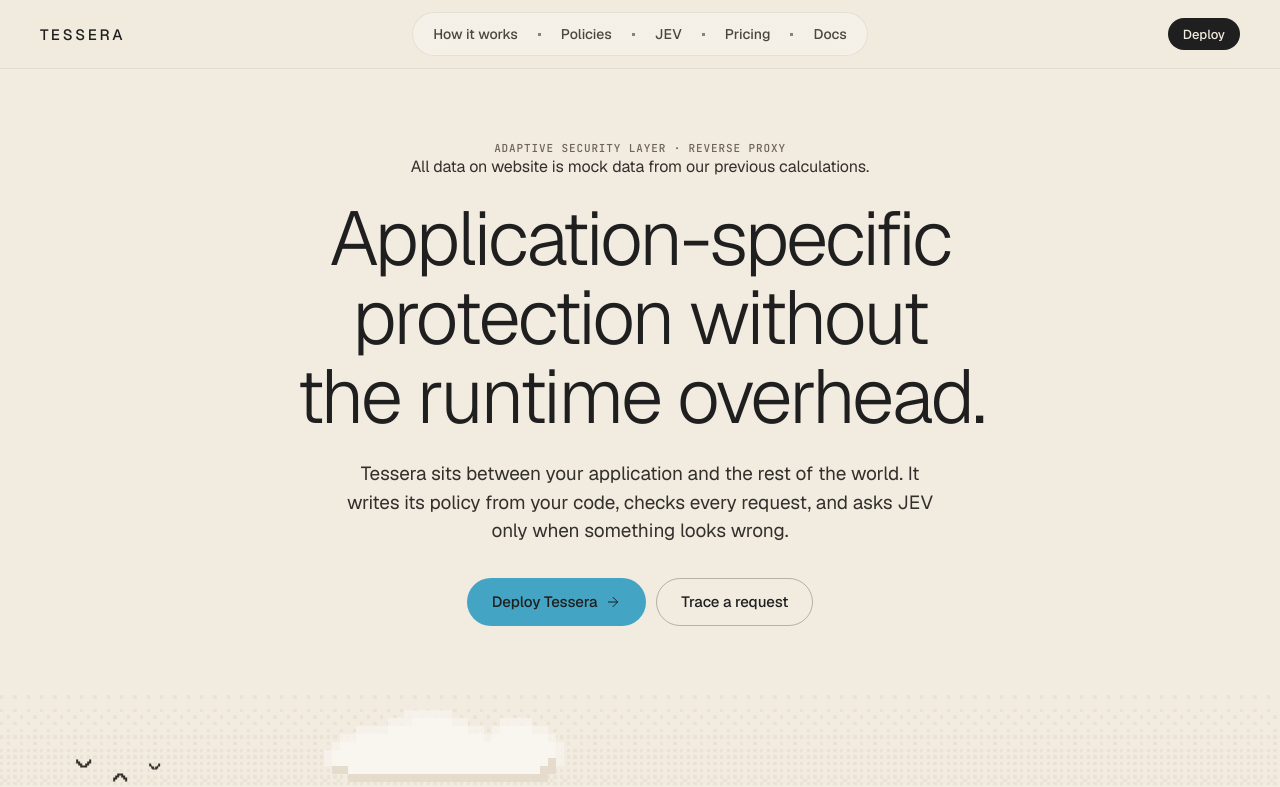
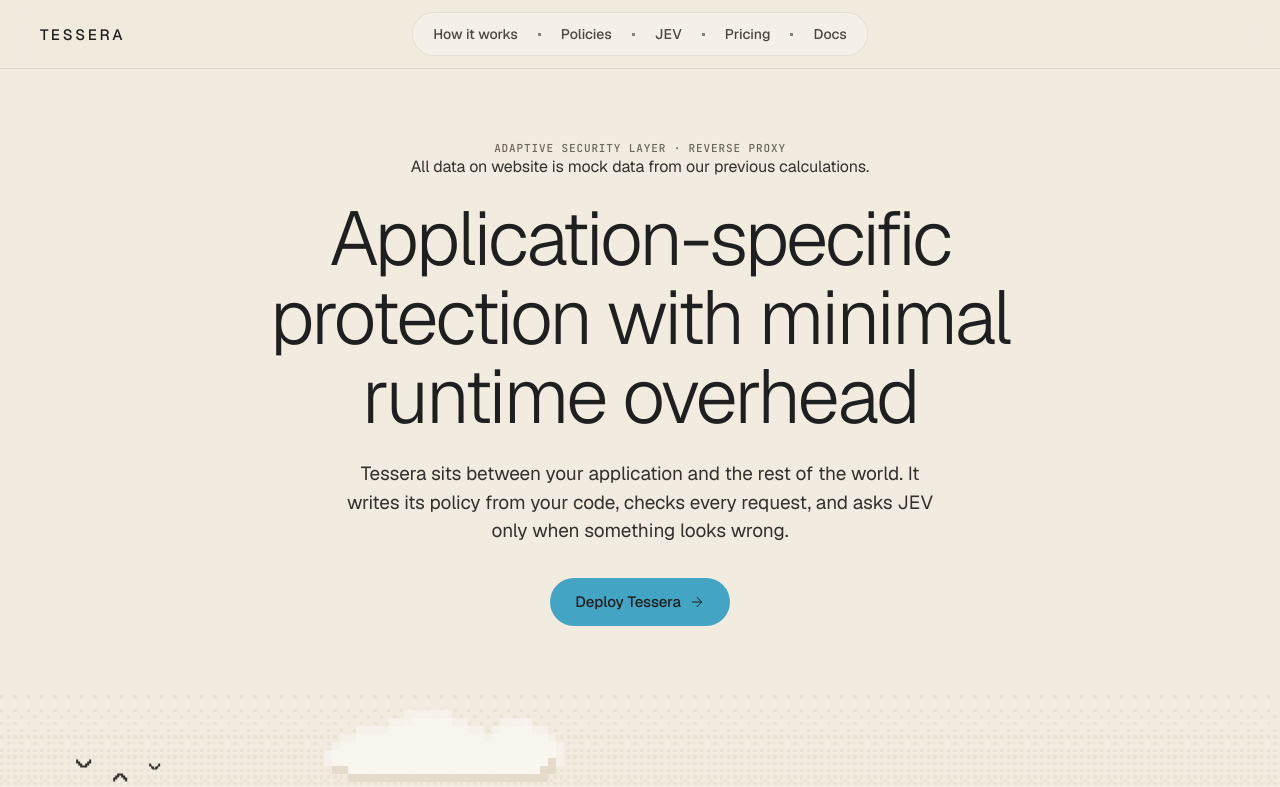
Before and after one commit to TegesSzmegesProxy/landing, a React (Vite) app: page /api/avatar in a window 1280 px wide. Shown: the top 787 px of the page. Built offline with nearby package versions, Linux system fonts and the light colour scheme.

Commit message:
made content changes

```diff
--- a/src/App.tsx
+++ b/src/App.tsx
@@ -2,7 +2,6 @@ import { useCallback, useState } from 'react';
 import { MotionConfig } from 'motion/react';
 import { skipLink } from './data/content';
 import { Bento } from './components/Bento';
-import { DemoPage } from './components/demo/DemoPage';
 import { DeployDialog } from './components/DeployDialog';
 import { Flow } from './components/Flow';
 import { Footer } from './components/Footer';
@@ -31,7 +30,6 @@ export default function App() {
         <Flow />
         <PolicySection />
         <Jev />
-        <DemoPage onDeploy={openDeploy} />
         <Bento />
         <Pricing onDeploy={openDeploy} />
       </main>
--- a/src/components/Header.tsx
+++ b/src/components/Header.tsx
@@ -37,21 +37,6 @@ export function Header({ onDeploy }: { onDeploy: () => void }) {
       <NavPill aria-label="Main" items={header.nav} active={active} onSelect={setActive} className="max-md:hidden" />
       <span className="md:hidden" />
 
-      <div className="flex justify-end items-center gap-2">
-        <Button variant="secondary" size="sm" onClick={onDeploy}>
-          {header.deploy}
-        </Button>
-        <IconButton
-          icon={open ? X : Menu}
-          label={open ? header.closeMenu : header.menu}
-          size="lg"
-          aria-expanded={open}
-          aria-controls={sheetId}
-          onClick={() => setOpen((o) => !o)}
-          className="md:hidden -mr-2"
-        />
-      </div>
-
       <nav
         id={sheetId}
         aria-label="Main"
--- a/src/components/Hero.tsx
+++ b/src/components/Hero.tsx
@@ -83,9 +83,6 @@ export function Hero({ onDeploy }: { onDeploy: () => void }) {
           <Button size="lg" iconRight={ArrowRight} onClick={onDeploy}>
             {hero.primary}
           </Button>
-          <Button size="lg" variant="outline" onClick={() => (window.location.hash = '#demo')}>
-            {hero.secondary}
-          </Button>
         </div>
       </div>
 
--- a/src/data/content.ts
+++ b/src/data/content.ts
@@ -23,17 +23,14 @@ export const header = {
     { label: 'Pricing', href: '#pricing' },
     { label: 'Docs' },
   ] satisfies NavItem[],
-  deploy: 'Deploy',
-  menu: 'Menu',
   closeMenu: 'Close menu',
 };
 
 export const hero = {
   eyebrow: 'Adaptive security layer · reverse proxy',
-  title: 'Application-specific protection without the runtime overhead.',
+  title: 'Application-specific protection with minimal runtime overhead',
   body: 'Tessera sits between your application and the rest of the world. It writes its policy from your code, checks every request, and asks JEV only when something looks wrong.',
   primary: 'Deploy Tessera',
-  secondary: 'Trace a request',
   gateLabel: 'Gate · live',
   samples: [
     { method: 'GET', path: '/api/orders', status: 'passed', score: 0.03 },
@@ -55,7 +52,7 @@ export const flow = {
       numeral: 'II',
       title: 'Check',
       body: 'A static-analysis toolchain validates magic bytes, schemas and known injection shapes against the policy for that route.',
-      metric: 'Median cost 0.4 ms per request',
+      metric: 'Median cost 0.2 s per request',
     },
     {
       numeral: 'III',
@@ -139,7 +136,7 @@ export const policy = {
 export const jev = {
   eyebrow: 'JEV',
   title: 'JEV only reads the requests that need it.',
-  body: "JEV is Tessera's AI decision layer. Static analysis settles almost every request in under a millisecond; the few it cannot settle go to JEV, which returns a maliciousness score and the context behind it.",
+  body: "JEV is Tessera's AI decision layer. Static analysis settles almost every request in under 10 ms; the few it cannot settle go to JEV, which returns a maliciousness score and the context behind it.",
   points: [
     { title: 'Called on suspicion', description: 'Only requests a static check flags reach JEV. That is about 1% of traffic.' },
     { title: 'A score with reasons', description: 'Every verdict carries a maliciousness score and what triggered it.' },
@@ -184,7 +181,7 @@ export const pricing = {
       name: 'Hosted',
       blurb: 'For one application, run by Tessera.',
       // ponytail: yearly rate is a placeholder (two months free) — set the real one
-      price: { monthly: 29.99, yearly: 24.99 },
+      price: { monthly: 24.99, yearly: 19.99 },
       cta: 'Deploy Tessera',
       deploy: true,
       featured: true,
@@ -236,10 +233,6 @@ export const bento = {
 };
 
 export const footer = {
-  eyebrow: 'Demo',
-  title: 'Play with our simple demo.',
-  body: 'Pick a request and send it through the gate. Tessera scores it and hands back a ticket, the same way it would in front of your app.',
-  cta: 'Try the demo',
   playLabel: 'Send a request',
   verdicts: { passed: 'Request admitted', blocked: 'Request dropped', jev: 'Sent to JEV', review: 'Held for review' } satisfies Record<Verdict, string>,
   tagline: '© 2026',
```
Also changed, not shown: 1 other file (tests, documents, lock files or other folders).
